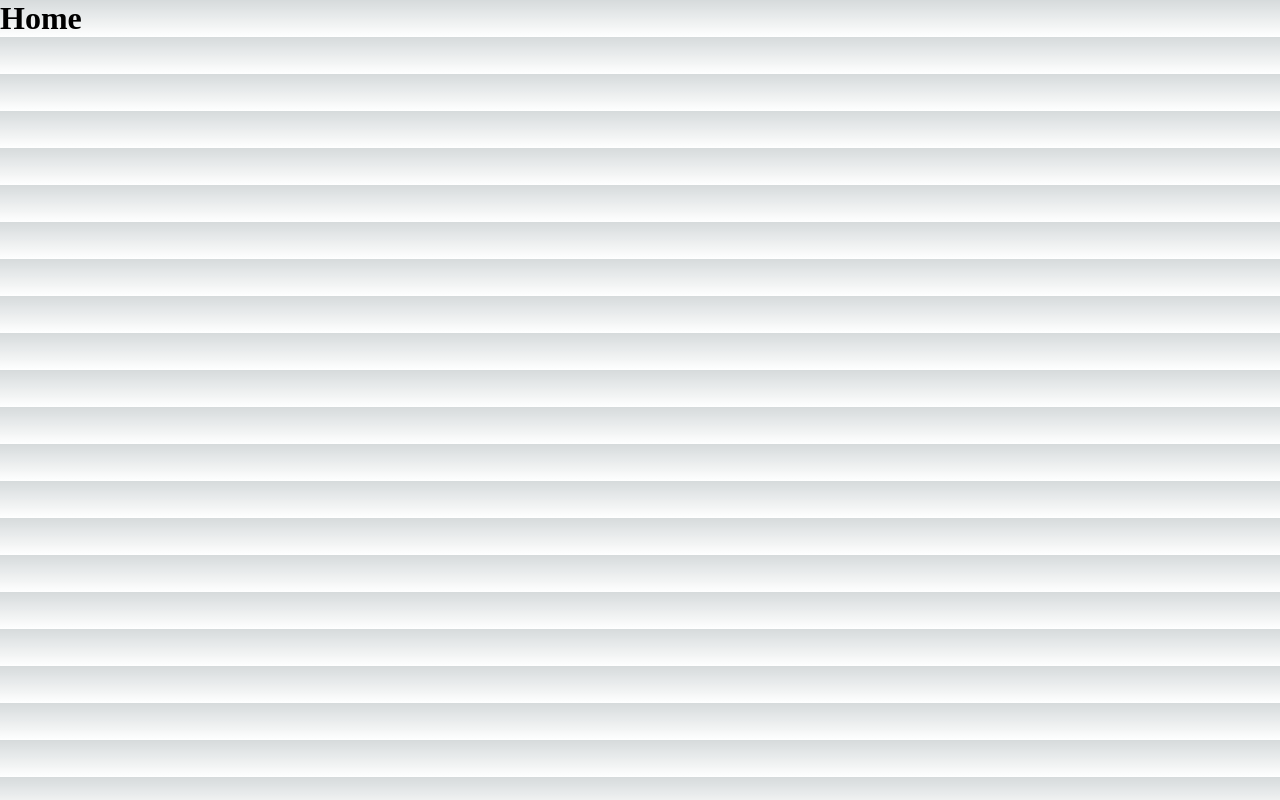
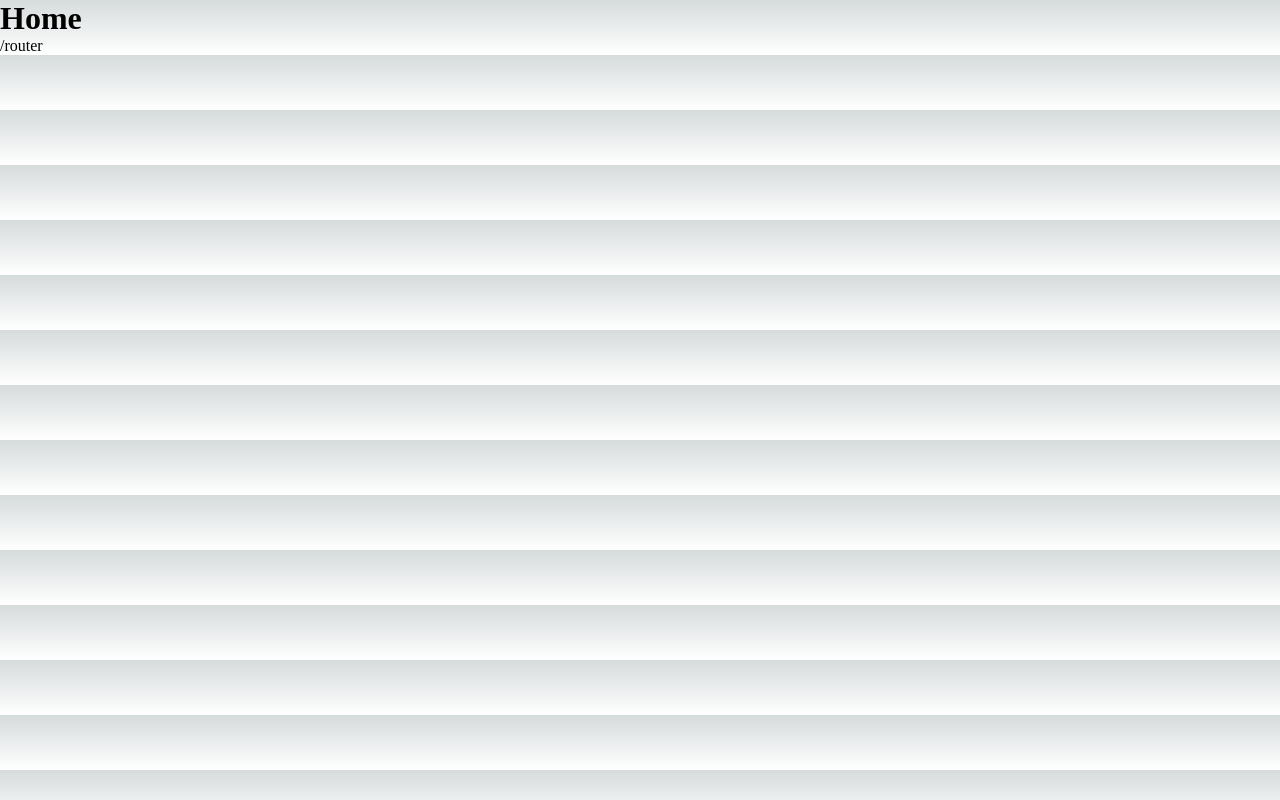
Before and after one commit to hisuihisui/next_js_found, a Next.js app in the folder next_app/: page / in a window 1280 px wide. Built offline with nearby package versions, Linux system fonts and the light colour scheme.

Commit message:
Linkコンポーネント

```diff
--- a/next_app/src/pages/index.js
+++ b/next_app/src/pages/index.js
@@ -1,4 +1,22 @@
+import Link from "next/link";
+
 // export default したものが表示される
 export default function Home() {
-  return <h1>Home</h1>
+  return (
+    <>
+      <h1>Home</h1>
+      {/* Linkコンポーネント */}
+      {/* href属性で遷移先を指定して、aタグを中に書く */}
+      {/* as属性：ダミーのURLを記述可能 */}
+      {/* 遷移時画面のリロードが発生しない */}
+      {/* <Link href="/router" as="/dummy-url"> */}
+      {/* query属性：クエリパラメータの指定可能 */}
+      <Link href={{pathname:"/router", as: "/dummy-url", query: {key: "value"}}}>
+        /router
+      </Link>
+      <br />
+      {/* 画面遷移時リロードが発生する */}
+      <a href="/router"></a>
+    </>
+  );
 }
```
